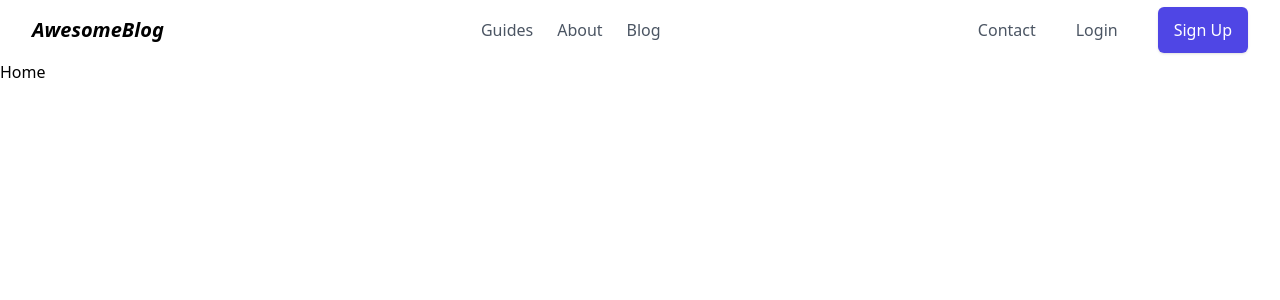
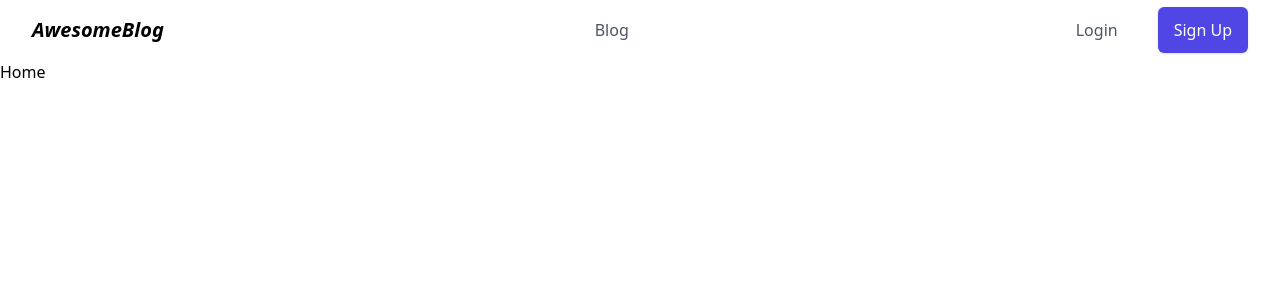
Before and after one commit to markoni10/blog, a React (Create React App) app in the folder client/: page / in a window 1280 px wide. Shown: the top 300 px of the page. Built offline with nearby package versions, Linux system fonts and the light colour scheme.

Commit message:
Remove header links

```diff
--- a/client/src/components/Header.jsx
+++ b/client/src/components/Header.jsx
@@ -3,11 +3,7 @@ import { useState } from 'react';
 function Header() {
 	const [state, setState] = useState(false);
 
-	const navigation = [
-		{ title: 'Guides', path: '/guides' },
-		{ title: 'About', path: '/about' },
-		{ title: 'Blog', path: '/blog' },
-	];
+	const navigation = [{ title: 'Blog', path: '/blog' }];
 
 	return (
 		<nav className='bg-white w-full top-0 z-20 sticky'>
@@ -40,11 +36,6 @@ function Header() {
 					}`}>
 					<div>
 						<ul className='flex flex-col-reverse space-x-0 lg:space-x-6 lg:flex-row'>
-							<li className='mt-8 mb-8 lg:mt-0 lg:mb-0'>
-								<a href='/contact' className='text-gray-600 hover:text-indigo-600'>
-									Contact
-								</a>
-							</li>
 							<li className='mt-4 lg:mt-0'>
 								<a href='/login' className='py-3 px-4 text-center border text-gray-600 hover:text-indigo-600 rounded-md block lg:inline lg:border-0'>
 									Login
```
